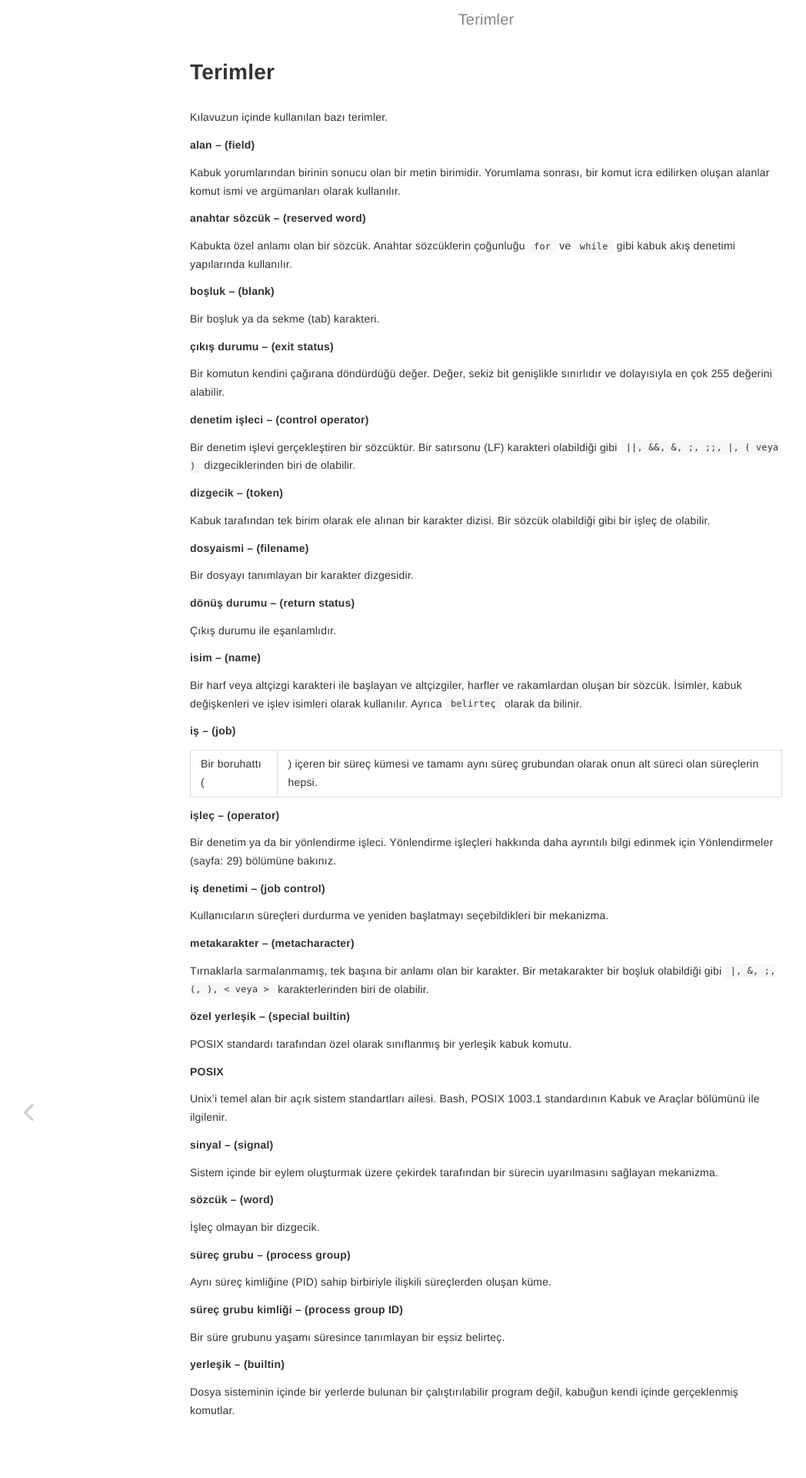
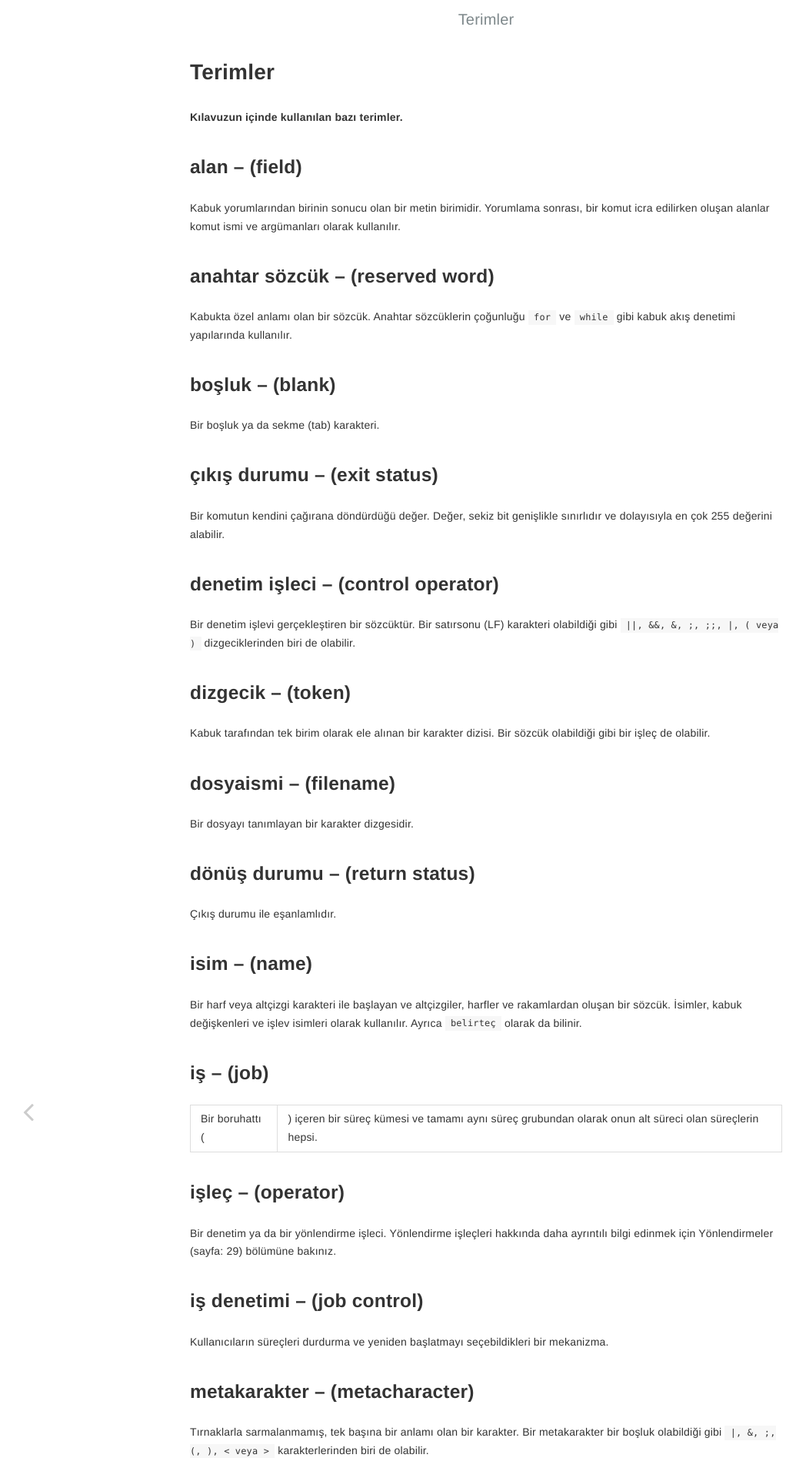
Before and after one commit to yucellmustafa/bash, a Jekyll site: the page built from _posts/2022-05-09-terimler.md, in a window 1280 px wide. Shown: the top 1920 px of the page at 77% size, without its empty margins (8-1056 px from the left). Built offline with Jekyll 4.4.1, drawn with Linux system fonts in a browser that asks for light colours.

Commit message:
fix head

```diff
--- a/_posts/2022-05-09-terimler.md
+++ b/_posts/2022-05-09-terimler.md
@@ -6,85 +6,85 @@ category: terimler
 layout: post
 ---
 
-Kılavuzun içinde kullanılan bazı terimler.
+**Kılavuzun içinde kullanılan bazı terimler.**
 
-**alan – (field)**
+## alan – (field)
 
 Kabuk yorumlarından birinin sonucu olan bir metin birimidir. Yorumlama sonrası, bir komut icra edilirken oluşan alanlar komut ismi ve argümanları olarak kullanılır.
 
-**anahtar sözcük – (reserved word)**
+## anahtar sözcük – (reserved word)
 
 Kabukta özel anlamı olan bir sözcük. Anahtar sözcüklerin çoğunluğu `for` ve `while` gibi kabuk akış denetimi yapılarında kullanılır.
 
-**boşluk – (blank)**
+## boşluk – (blank)
 
 Bir boşluk ya da sekme (tab) karakteri.
 
-**çıkış durumu – (exit status)**
+## çıkış durumu – (exit status)
 
 Bir komutun kendini çağırana döndürdüğü değer. Değer, sekiz bit genişlikle sınırlıdır ve dolayısıyla en çok 255 değerini alabilir.
 
-**denetim işleci – (control operator)**
+## denetim işleci – (control operator)
 
 Bir denetim işlevi gerçekleştiren bir sözcüktür. Bir satırsonu (LF) karakteri olabildiği gibi `||, &&, &, ;, ;;,
 |, ( veya )` dizgeciklerinden biri de olabilir.
 
-**dizgecik – (token)**
+## dizgecik – (token)
 
 Kabuk tarafından tek birim olarak ele alınan bir karakter dizisi. Bir sözcük olabildiği gibi bir işleç de olabilir.
 
-**dosyaismi – (filename)**
+## dosyaismi – (filename)
 
 Bir dosyayı tanımlayan bir karakter dizgesidir.
 
-**dönüş durumu – (return status)**
+## dönüş durumu – (return status)
 
 Çıkış durumu ile eşanlamlıdır.
 
-**isim – (name)**
+## isim – (name)
 
 Bir harf veya altçizgi karakteri ile başlayan ve altçizgiler, harfler ve rakamlardan oluşan bir sözcük. İsimler, kabuk değişkenleri ve işlev isimleri olarak kullanılır. Ayrıca `belirteç` olarak da bilinir.
 
-**iş – (job)**
+## iş – (job)
 
 Bir boruhattı (|) içeren bir süreç kümesi ve tamamı aynı süreç grubundan olarak onun alt süreci olan süreçlerin hepsi.
 
-**işleç – (operator)**
+## işleç – (operator)
 
 Bir denetim ya da bir yönlendirme işleci. Yönlendirme işleçleri hakkında daha ayrıntılı bilgi edinmek için Yönlendirmeler (sayfa: 29) bölümüne bakınız.
 
-**iş denetimi – (job control)**
+## iş denetimi – (job control)
 
 Kullanıcıların süreçleri durdurma ve yeniden başlatmayı seçebildikleri bir mekanizma.
 
-**metakarakter – (metacharacter)**
+## metakarakter – (metacharacter)
 
 Tırnaklarla sarmalanmamış, tek başına bir anlamı olan bir karakter. Bir metakarakter bir boşluk olabildiği gibi `|, &, ;, (, ), < veya >` karakterlerinden biri de olabilir.
 
-**özel yerleşik – (special builtin)**
+## özel yerleşik – (special builtin)
 
 POSIX standardı tarafından özel olarak sınıflanmış bir yerleşik kabuk komutu.
 
-**POSIX**
+## POSIX
 
 Unix’i temel alan bir açık sistem standartları ailesi. Bash, POSIX 1003.1 standardının Kabuk ve Araçlar bölümünü ile ilgilenir.
 
-**sinyal – (signal)**
+## sinyal – (signal)
 
 Sistem içinde bir eylem oluşturmak üzere çekirdek tarafından bir sürecin uyarılmasını sağlayan mekanizma.
 
-**sözcük – (word)**
+## sözcük – (word)
 
 İşleç olmayan bir dizgecik.
 
-**süreç grubu – (process group)**
+## süreç grubu – (process group)
 
 Aynı süreç kimliğine (PID) sahip birbiriyle ilişkili süreçlerden oluşan küme.
 
-**süreç grubu kimliği – (process group ID)**
+## süreç grubu kimliği – (process group ID)
 
 Bir süre grubunu yaşamı süresince tanımlayan bir eşsiz belirteç.
 
-**yerleşik – (builtin)**
+## yerleşik – (builtin)
 
 Dosya sisteminin içinde bir yerlerde bulunan bir çalıştırılabilir program değil, kabuğun kendi içinde gerçeklenmiş komutlar.
```
